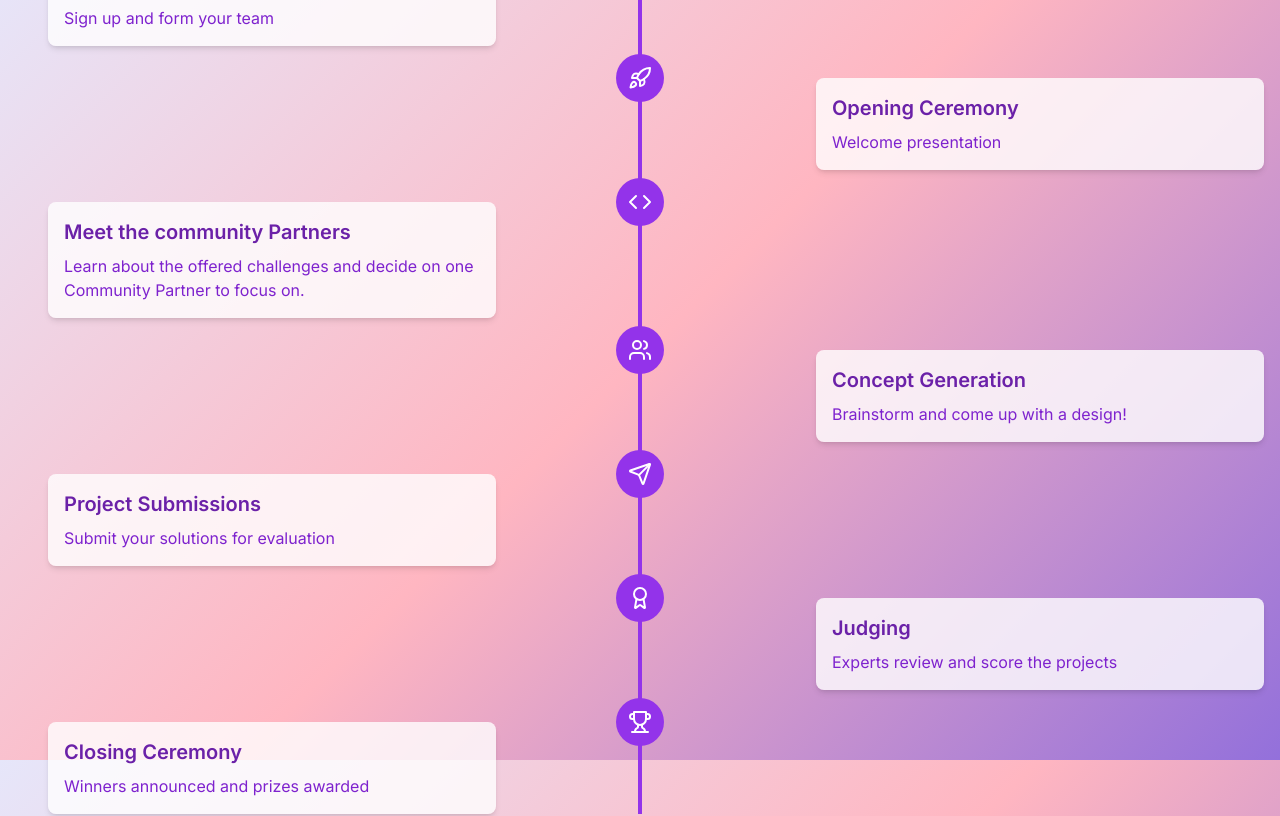
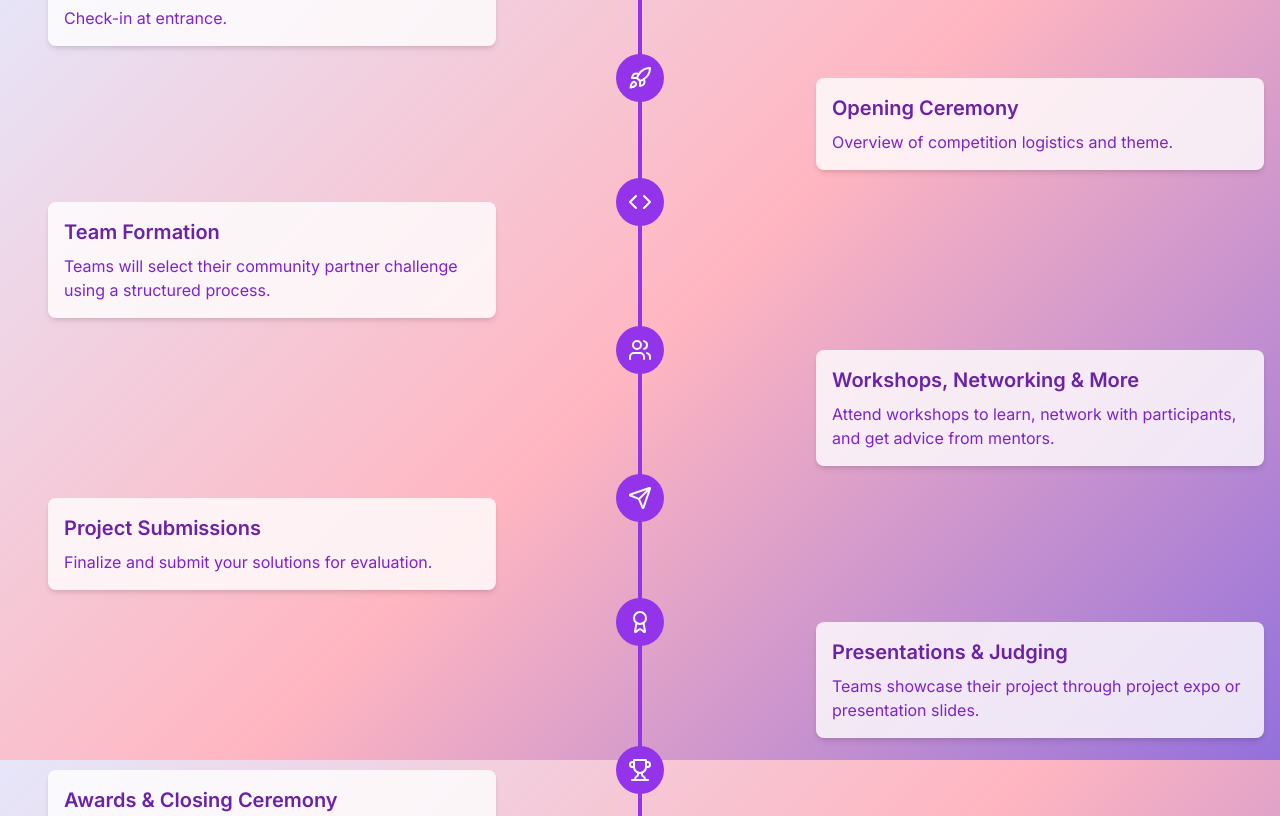
Before and after one commit to PakmanGames/medsprint2025, a Next.js app: page / in a window 1280 px wide. Shown: the part 1640-2456 px from the top of the page. Built offline with nearby package versions, Linux system fonts and the light colour scheme.

Commit message:
Update how it works section

```diff
--- a/app/layout.js
+++ b/app/layout.js
@@ -4,8 +4,8 @@ import { Inter } from 'next/font/google'
 const inter = Inter({ subsets: ['latin'] })
 
 export const metadata = {
-  title: 'medsprint2025',
-  description: 'medsprint2025 website',
+  title: 'MedSprint 2025',
+  description: 'MedSprint 2025 Website',
 }
 
 export default function RootLayout({ children }) {
--- a/components/HowItWorks.js
+++ b/components/HowItWorks.js
@@ -5,13 +5,13 @@ import { useRef, useEffect, useState } from 'react';
 import { UserPlus, Rocket, Code, Users, Send, Award, Trophy } from 'lucide-react';
 
 const timelineEvents = [
-  { title: 'Registration Opens', description: 'Sign up and form your team', icon: UserPlus },
-  { title: 'Opening Ceremony', description: 'Welcome presentation', icon: Rocket },
-  { title: 'Meet the community Partners', description: 'Learn about the offered challenges and decide on one Community Partner to focus on.', icon: Code },
-  { title: 'Concept Generation', description: 'Brainstorm and come up with a design!', icon: Users },
-  { title: 'Project Submissions', description: 'Submit your solutions for evaluation', icon: Send },
-  { title: 'Judging', description: 'Experts review and score the projects', icon: Award },
-  { title: 'Closing Ceremony', description: 'Winners announced and prizes awarded', icon: Trophy },
+  { title: 'Registration Opens', description: 'Check-in at entrance.', icon: UserPlus },
+  { title: 'Opening Ceremony', description: 'Overview of competition logistics and theme.', icon: Rocket },
+  { title: 'Team Formation', description: 'Teams will select their community partner challenge using a structured process.', icon: Code },
+  { title: 'Workshops, Networking & More', description: 'Attend workshops to learn, network with participants, and get advice from mentors.', icon: Users },
+  { title: 'Project Submissions', description: 'Finalize and submit your solutions for evaluation.', icon: Send },
+  { title: 'Presentations & Judging', description: 'Teams showcase their project through project expo or presentation slides.', icon: Award },
+  { title: 'Awards & Closing Ceremony', description: 'Winners announced and prizes awarded.', icon: Trophy },
 ];
 
 export default function HowItWorks() {
```
